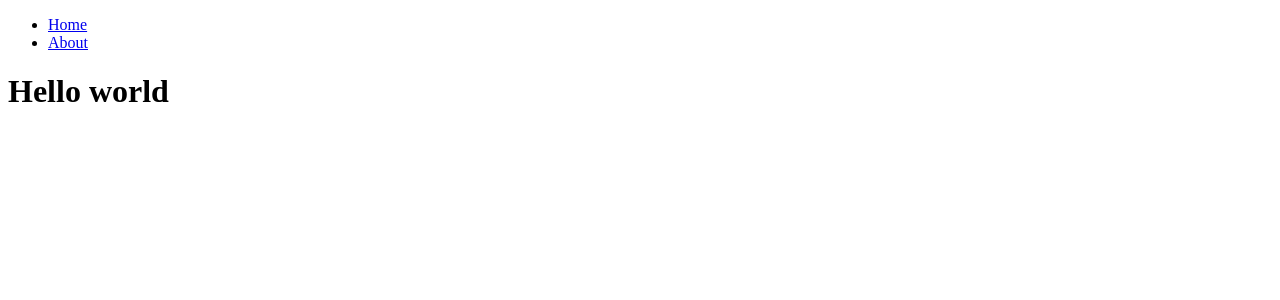
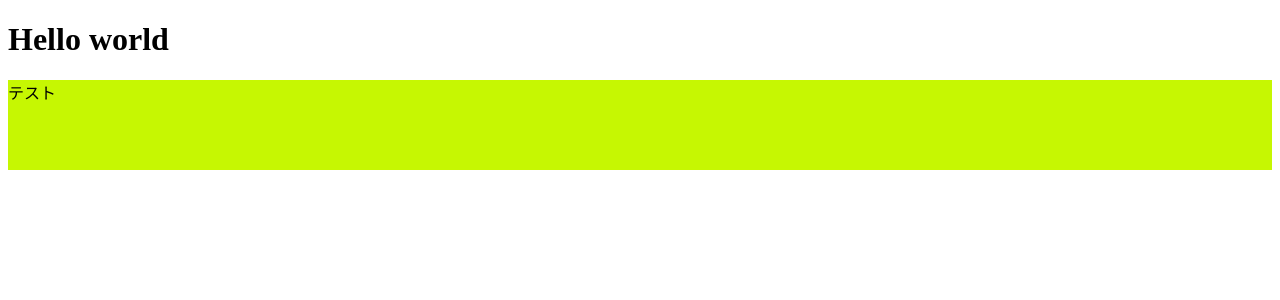
Before and after one commit to masahiro96848/jamstack_next_blog, a Next.js app: page / in a window 1280 px wide. Shown: the top 300 px of the page. Built offline with nearby package versions, Linux system fonts and the light colour scheme.

Commit message:
sass sass-loaderをインストール。cssModulesを使用。postcss.config.jsのtailwindを削除

```diff
--- /dev/null
+++ b/app/components/layouts/Header.tsx
@@ -0,0 +1,17 @@
+import Link from 'next/link'
+import React from 'react'
+import styles from '@/styles/modules/header.module.scss'
+
+const Header = () => {
+  return (
+    <div className="">
+      <div className="">
+        <div className={styles.main}>
+          <p>テスト</p>
+        </div>
+      </div>
+    </div>
+  )
+}
+
+export default Header
--- a/app/header.tsx
+++ /dev/null
@@ -1,22 +0,0 @@
-import Link from 'next/link'
-
-const header = () => {
-  return (
-    <header>
-      <header>
-        <nav className="p-2">
-          <ul className="flex items-center space-x-2">
-            <li>
-              <Link href="/">Home</Link>
-            </li>
-            <li>
-              <Link href="/about">About</Link>
-            </li>
-          </ul>
-        </nav>
-      </header>
-    </header>
-  )
-}
-
-export default header
--- a/app/layout.tsx
+++ b/app/layout.tsx
@@ -1,5 +1,3 @@
-import Header from '@/header'
-
 export const metadata = {
   title: 'Create Next App',
   description: 'Generated by create next app',
@@ -12,10 +10,7 @@ export default function RootLayout({
 }) {
   return (
     <html lang="ja">
-      <body>
-        <Header />
-        {children}
-      </body>
+      <body>{children}</body>
     </html>
   )
 }
--- a/app/page.tsx
+++ b/app/page.tsx
@@ -1,3 +1,10 @@
+import Header from '@/components/layouts/Header'
+
 export default function Home() {
-  return <h1>Hello world</h1>
+  return (
+    <div>
+      <h1>Hello world</h1>
+      <Header />
+    </div>
+  )
 }
--- /dev/null
+++ b/app/styles/modules/header.module.scss
@@ -0,0 +1,16 @@
+@import '@variable';
+
+.container {
+  position: fixed;
+  top: 0;
+  left: 0;
+  right: 0;
+  z-index: 10;
+}
+
+.main {
+  // display: flex;
+  // justify-content: space-between;
+  height: 90px;
+  background: rgb(198, 247, 2);
+}
--- a/package.json
+++ b/package.json
@@ -32,6 +32,7 @@
     "postcss": "8.4.23",
     "react": "18.2.0",
     "react-dom": "18.2.0",
+    "sass": "^1.62.1",
     "typescript": "5.0.4"
   },
   "devDependencies": {
@@ -51,6 +52,7 @@
     "jest": "^29.5.0",
     "jest-environment-jsdom": "^29.5.0",
     "lint-staged": "^13.2.2",
+    "sass-loader": "^13.3.0",
     "storybook": "^7.0.17",
     "ts-jest": "^29.1.0",
     "ts-node": "^10.9.1"
--- a/postcss.config.js
+++ b/postcss.config.js
@@ -1,6 +1,5 @@
 module.exports = {
   plugins: {
-    tailwindcss: {},
     autoprefixer: {},
   },
 }
--- a/tsconfig.json
+++ b/tsconfig.json
@@ -21,7 +21,8 @@
     ],
     "baseUrl": "./app",
     "paths": {
-      "@/*": ["*"]
+      "@/*": ["*"],
+      "@variable": ["styles/variable.scss"]
     }
   },
   "include": [
```
Also changed, not shown: app/components/layouts/BaseLayout.tsx (added), app/styles/modules/baseLayout.module.scss (added), 1 other file (tests, documents, lock files or other folders).
